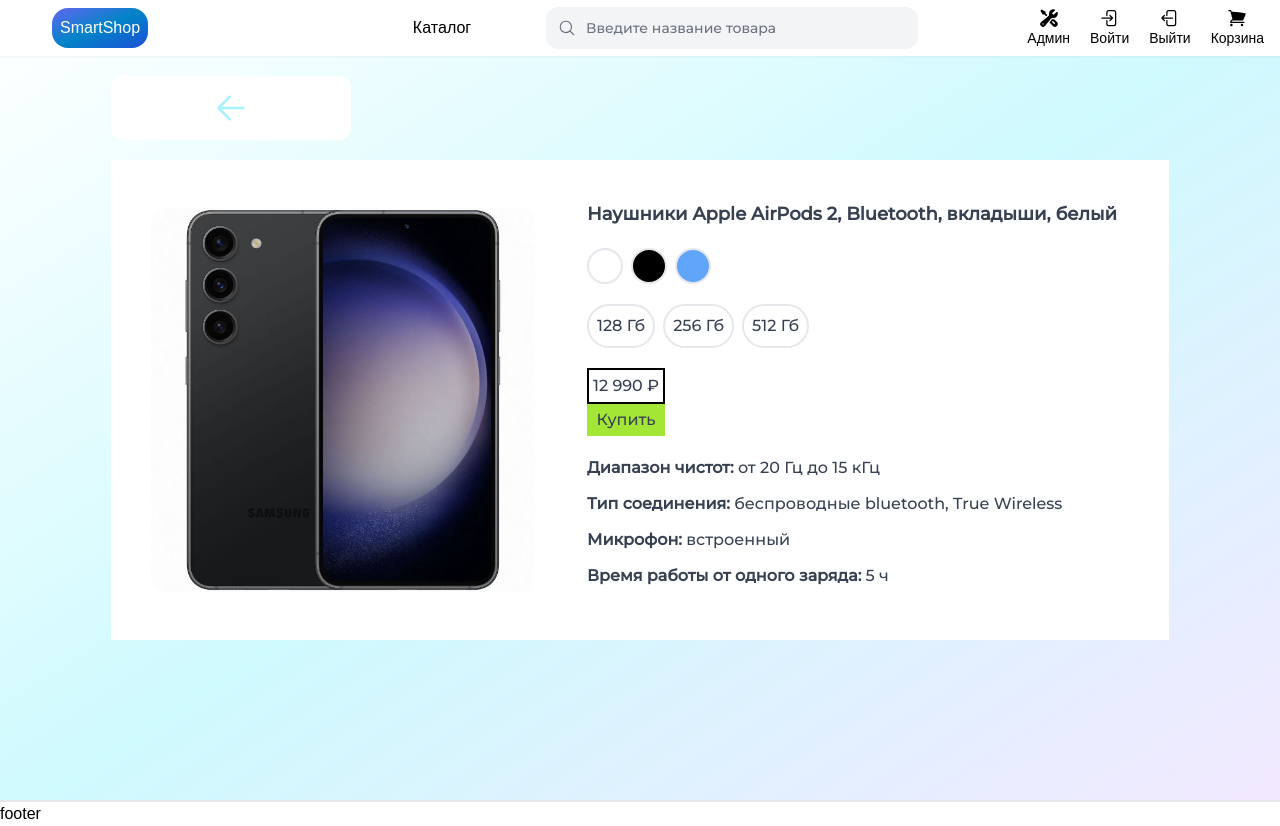
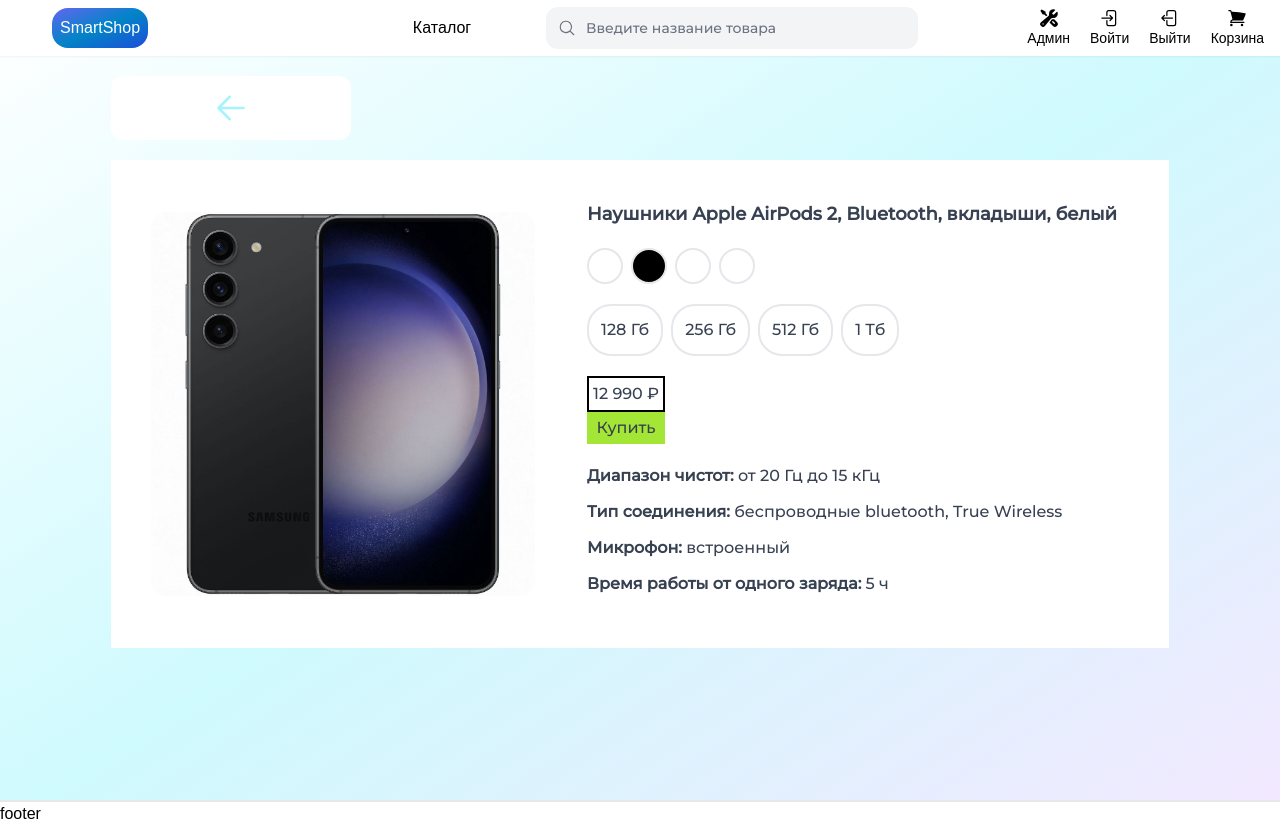
Before and after one commit to f-kurdan/SmartShop, a Next.js app in the folder online-store/new-client/: page /products/12345 in a window 1280 px wide. Built offline with nearby package versions, Linux system fonts and the light colour scheme; a web font is replaced by a local one.

Commit message:
Update product-info

```diff
--- a/online-store/new-client/src/components/products/product-info.tsx
+++ b/online-store/new-client/src/components/products/product-info.tsx
@@ -1,6 +1,9 @@
 import React from 'react'
 
-const ProductInfo = ({ price, name, characteristics }: {
+const colors = ['white', 'black', 'blue', 'green']
+const storageSizes = ["128 Гб", "256 Гб", "512 Гб", "1 Тб"]
+
+const ProductInfo = ({ price, name, characteristics } : {
     price: string, name: string, characteristics: {
         name: string;
         value: string;
@@ -13,14 +16,17 @@ const ProductInfo = ({ price, name, characteristics }: {
         <div className='flex flex-col justify-start items-start text-base px-3'>
             <p className='font-black text-lg'>{name}</p>
             <div className='flex flex-row gap-2 justify-center items-center mt-5'>
-                <div className='border-2 p-4 bg-white rounded-full cursor-pointer'></div>
-                <div className='border-2 p-4 bg-black rounded-full cursor-pointer'></div>
-                <div className='border-2 p-4 bg-blue-400 rounded-full cursor-pointer'></div>
+                {colors.map(color =>
+                (
+                    <div key={color} className={`border-2 p-4 ${color === 'white' || color === 'black' ? `bg-${color}` : `bg-${color}-500`} rounded-full cursor-pointer`}></div>
+
+                ))}
             </div>
             <div className='flex flex-row gap-2 justify-center items-center mt-5'>
-                <div className='border-2 p-2 rounded-3xl cursor-pointer'>128 Гб</div>
-                <div className='border-2 p-2 rounded-3xl cursor-pointer'>256 Гб</div>
-                <div className='border-2 p-2 rounded-3xl cursor-pointer'>512 Гб</div>
+                {storageSizes.map(size =>
+                (
+                    <div key={size} className='border-2 p-3 rounded-3xl cursor-pointer'>{size}</div>
+                ))}
             </div>
             <div className='my-5 min-w-fit text-center'>
                 <p className='border-2 border-black border-solid  p-1 '>
```
